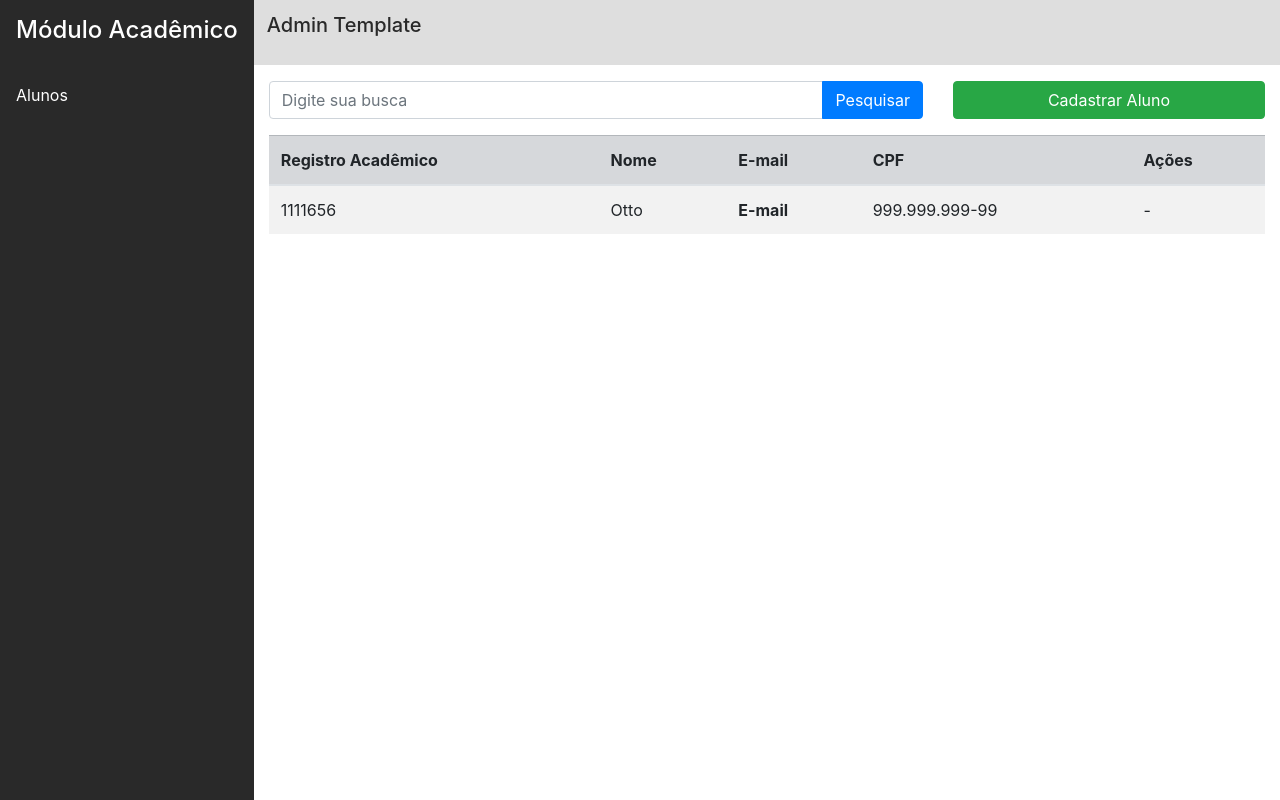
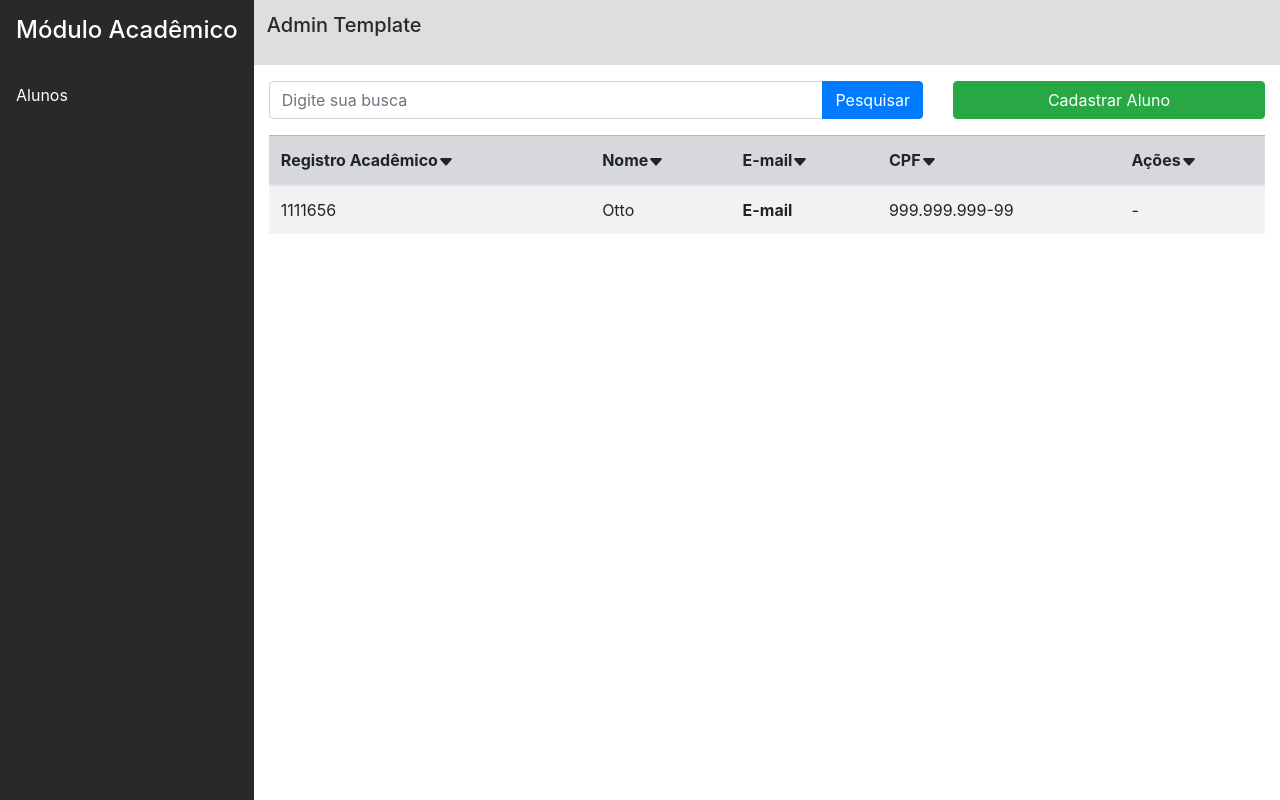
Before and after one commit to rossanorb/ga, a Vue app in the folder app/: page / in a window 1280 px wide. Built offline with nearby package versions, Linux system fonts and the light colour scheme.

Commit message:
Icone ordenação

```diff
--- /dev/null
+++ b/app/src/components/icons/Caretdown.vue
@@ -0,0 +1,16 @@
+<template>
+<svg class="bi bi-caret-down-fill" width="1em" height="1em" viewBox="0 0 16 16" fill="currentColor" xmlns="http://www.w3.org/2000/svg">
+    <path d="M7.247 11.14L2.451 5.658C1.885 5.013 2.345 4 3.204 4h9.592a1 1 0 0 1 .753 1.659l-4.796 5.48a1 1 0 0 1-1.506 0z" />
+</svg>
+</template>
+
+<script lang="ts">
+import Vue from 'vue'
+export default Vue.extend({
+
+})
+</script>
+
+<style lang="sass" scoped>
+
+</style>
--- a/app/src/views/Listing.vue
+++ b/app/src/views/Listing.vue
@@ -21,11 +21,11 @@
                     <table class="table table-striped">
                         <thead>
                             <tr class="table-secondary">
-                                <th>Registro Acadêmico</th>
-                                <th>Nome</th>
-                                <th>E-mail</th>
-                                <th>CPF</th>
-                                <th>Ações</th>
+                                <th>Registro Acadêmico<span><IconCarteDown /></span></th>
+                                <th>Nome<span><IconCarteDown /></span></th>
+                                <th>E-mail<span><IconCarteDown /></span></th>
+                                <th>CPF<span><IconCarteDown /></span></th>
+                                <th>Ações<span><IconCarteDown /></span></th>
                             </tr>
                         </thead>
                         <tbody>
@@ -46,12 +46,11 @@
 </template>
 
 <script>
-// @ is an alias to /src
-// import HelloWorld from '@/components/HelloWorld.vue'
-
+import IconCarteDown from '@/components/icons/Caretdown.vue'
 export default {
     name: 'Dashboard',
     components: {
+        IconCarteDown
         // HelloWorld
     }
 }
```
